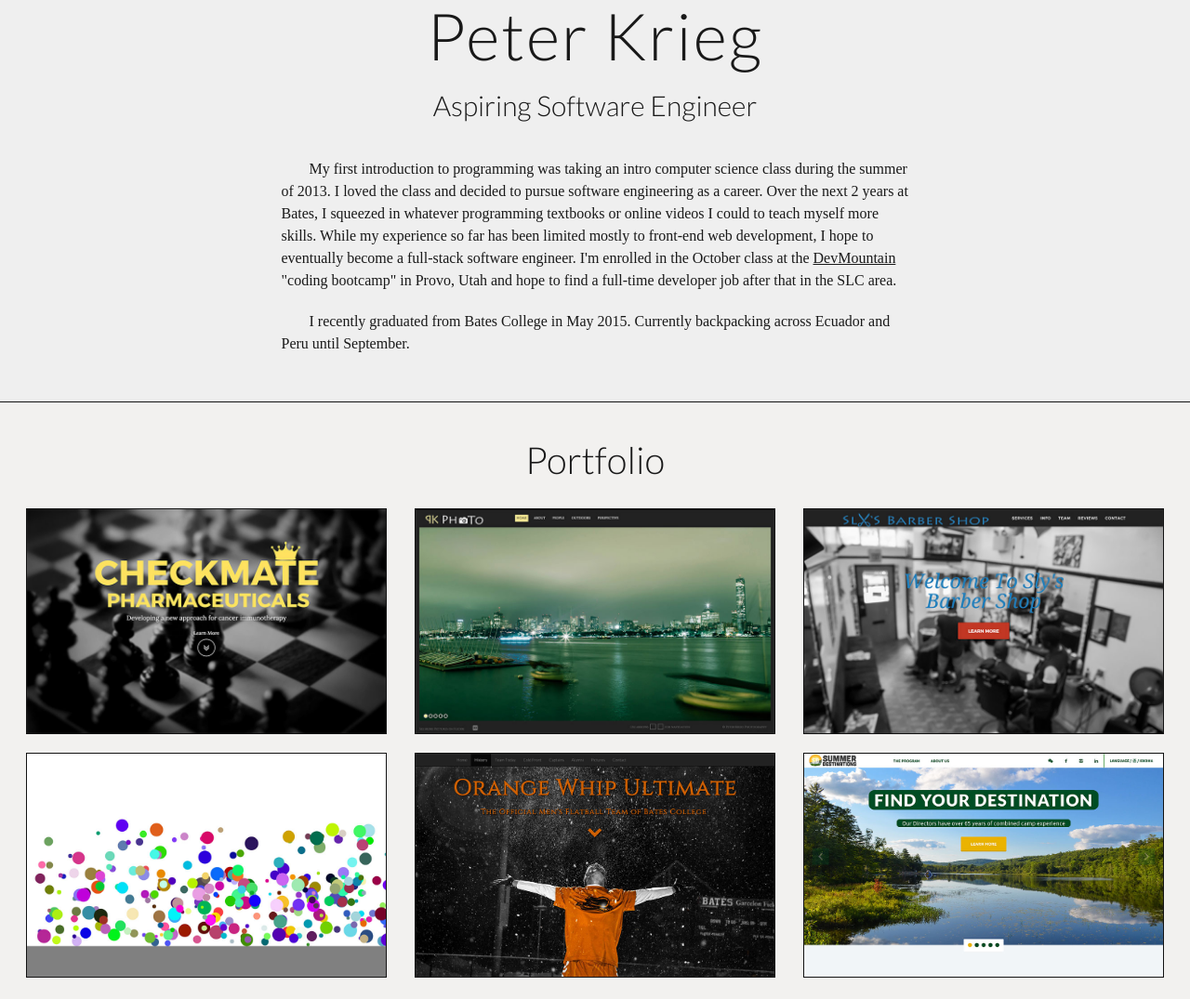
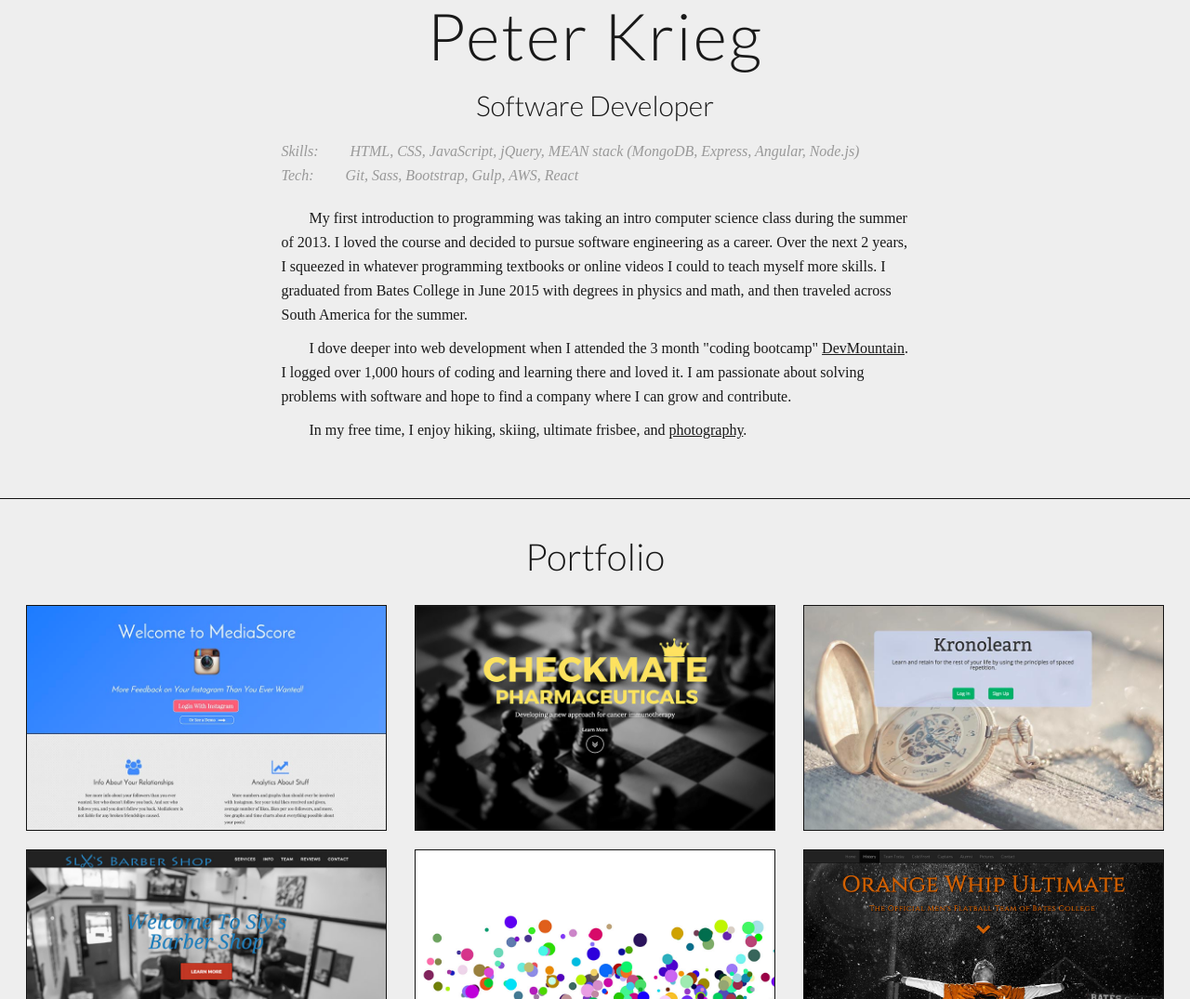
Before and after one commit to peterkrieg/mysite, a plain HTML site: page index.html in a window 1280 px wide. Shown: the top 1075 px of the page at 93% size. Drawn offline with nearby package versions, Linux system fonts and the light colour scheme; files that its build step writes are made by us from their sources; a web font is replaced by a local one.

Commit message:
added 2 dev mountain projects, took out sdabroad and photo site.  changed personal bio

```diff
--- a/css/main.scss
+++ b/css/main.scss
@@ -2,10 +2,10 @@
 
 
 
-@font-face { font-family: Mohave; src: url('../fonts/Mohave.otf'); }
-@font-face { font-family: adamcg; src: url('../fonts/adamcg.otf'); }
-@font-face { font-family: nevis; src: url('../fonts/nevis.ttf'); }
-@font-face { font-family: Anson; src: url('../fonts/anson-regular-webfont.ttf'); }
+// @font-face { font-family: Mohave; src: url('../fonts/Mohave.otf'); }
+// @font-face { font-family: adamcg; src: url('../fonts/adamcg.otf'); }
+// @font-face { font-family: nevis; src: url('../fonts/nevis.ttf'); }
+// @font-face { font-family: Anson; src: url('../fonts/anson-regular-webfont.ttf'); }
 
 
 
@@ -87,13 +87,6 @@ a{
 h1,h2,h3,h4,h5,h6{
 	text-align: center;
 	color: #191919;
-	// font-family: Anson, sans-serif;
-	// font-family: Motserrat, sans-serif;
-	// font-family: 'Playfair-Display',  serif;
-	// font-family: 'Mohave', sans-serif;
-	// font-family: 'adamcg', sans-serif;
-	// font-family: 'nevis', sans-serif;
-	// font-family: 'Open-Sans', sans-serif;
 	font-family: 'Lato', sans-serif;
 	font-weight: 300;
 
@@ -106,7 +99,7 @@ h1,h2,h3,h4,h5,h6{
 
 body{
 	color: #191919;
-	background: #EFEFEF;
+	background: #eee;
 	// font-family: 'Playfair-Display',  serif;
 	font-family: 'Quattrocento', serif;
 	font-size: 16px;
@@ -137,7 +130,7 @@ section.intro{
 		@include phone{
 			font-size: 30px;
 		}
-		margin-bottom: 40px;
+		margin-bottom: 20px;
 	}
 
 
@@ -147,19 +140,47 @@ section.intro{
 			color: black;
 		}
 	}
+
+	.weak-gray{
+		color: #999;
+		font-style: italic;
+	}
+
+	p.skills, p.tech{
+		text-indent: 0;
+	}
+	p.skills{
+		span{
+			position: relative;
+			left: 30px;
+		}
+	}
+
+	p.tech{
+		margin-bottom: 20px;
+		span{
+			position: relative;
+			left: 30px;
+		}
+	}
+
+
+
+
+
 	p{
 		margin: auto;
 		text-align: left;
 		text-indent: 30px;
 		text-align: left;
 		width: 100%;
-		@include tablet{
+		margin: auto;
+		line-height: 26px;
+		&.intro{
+			margin-bottom: 10px;
+		}
+		@include tablet {
 			width: 90%;
-		}
-		margin: auto;
-		line-height: 24px;
-		&:first-of-type{
-			margin-bottom: 20px;
 		}
 	}
 
@@ -182,7 +203,6 @@ section.portfolio{
 	margin: 50px 0;
 	padding: 20px 0;
 	border-top: 1px solid #121212;
-	background: #F2F1EF;
 	h2{
 		font-size: 40px;
 		margin-bottom: 30px;
@@ -204,7 +224,7 @@ section.portfolio{
 		margin: auto;
 		margin-bottom: 20px;
 		text-align: center;
-		background: darkblue;
+		background: #222;
 		overflow: hidden;
 
 		@include transition(.3s ease);
@@ -265,6 +285,17 @@ section.portfolio{
 		}
 	}
 
+
+	div.kronolearn{
+		background: url('../img/portfolio/kronolearn.jpg') no-repeat 40% 60%;
+		background-size: 100% 100%;
+	}
+
+
+	div.mediascore{
+		background: url('../img/portfolio/mediascore.jpg') no-repeat 40% 60%;
+		background-size: 100% 100%;
+	}
 
 
 	div.checkmate{
--- a/index.html
+++ b/index.html
@@ -5,7 +5,7 @@
 	<meta http-equiv="X-UA-Compatible" content="IE=edge">
 	<meta name="viewport" content="width=device-width, initial-scale=1">
 
-	<title>My Personal Portfolio Site</title>
+	<title>Peter Krieg | Software Developer | Salt Lake City, Utah</title>
 	<!-- JQUERY CDN -->
 	<script src="http://code.jquery.com/jquery-2.1.3.min.js"> </script>
 	<!-- Latest compiled and minified CSS -->
@@ -21,10 +21,10 @@
 	<link rel="stylesheet" href="css/main.css">
 	<!-- <link href='http://fonts.googleapis.com/css?family=Noto+Sans:400,700|Lato:400,700,900,100italic' rel='stylesheet' type='text/css'> -->
 	<link href='http://fonts.googleapis.com/css?family=Lato:100,300,400,700,900,100italic,900italic' rel='stylesheet' type='text/css'>
-	<link href='http://fonts.googleapis.com/css?family=Montserrat:400,700' rel='stylesheet' type='text/css'>
-	<link href='http://fonts.googleapis.com/css?family=Playfair+Display:400,700,400italic' rel='stylesheet' type='text/css'>
+<!-- 	<link href='http://fonts.googleapis.com/css?family=Montserrat:400,700' rel='stylesheet' type='text/css'>
+-->
+<!-- <link href='http://fonts.googleapis.com/css?family=Playfair+Display:400,700,400italic' rel='stylesheet' type='text/css'> -->
 <link href='http://fonts.googleapis.com/css?family=Oswald:400,700,300|Quattrocento:400,700' rel='stylesheet' type='text/css'>
-	<link href='http://fonts.googleapis.com/css?family=Open+Sans:300italic,400italic,600italic,700italic,800italic,400,300,600,700,800' rel='stylesheet' type='text/css'>
 </head>
 
 <body>
@@ -33,9 +33,16 @@
 			<div class="row">
 				<div class="col-md-8 col-md-offset-2">
 					<h1>Peter Krieg</h1>
-					<h2>Aspiring Software Engineer</h2>
-					<p class="intro">My first introduction to programming was taking an intro computer science class during the summer of 2013.  I loved the class  and decided to pursue software engineering as a career.  Over the next 2 years at Bates, I squeezed in whatever programming textbooks or online videos I could to teach myself more skills.  While my experience so far has been limited mostly to front-end web development, I hope to eventually become a full-stack software engineer.  I'm enrolled in the October class at the <a href="https://devmounta.in/">DevMountain</a> "coding bootcamp" in Provo, Utah and hope to find a full-time developer job after that in the SLC area.</p>
-					<p>I recently graduated from Bates College in May 2015.  Currently backpacking across Ecuador and Peru until September.</p>
+					<h2>Software Developer</h2>
+
+					<p class="weak-gray skills">Skills: <span>HTML, CSS, JavaScript, jQuery, MEAN stack (MongoDB, Express, Angular, Node.js)</span> </p>
+					<p class="weak-gray tech">Tech: <span>Git, Sass, Bootstrap, Gulp, AWS, React</span></p>
+
+					<p class="intro">My first introduction to programming was taking an intro computer science class during the summer of 2013.  I loved the course  and decided to pursue software engineering as a career.  Over the next 2 years, I squeezed in whatever programming textbooks or online videos I could to teach myself more skills.  I graduated from Bates College in June 2015 with degrees in physics and math, and then traveled across South America for the summer.   </p>
+
+					<p class="intro"> I dove deeper into web development when I attended the 3 month "coding bootcamp" <a href="https://devmounta.in/" target="_blank">DevMountain</a>.  I logged over 1,000 hours of coding and learning there and loved it.  I am passionate about solving problems with software and hope to find a company where I can grow and contribute.     </p>
+
+					<p class="intro">In my free time, I enjoy hiking, skiing, ultimate frisbee, and <a href="http://peterkrieg.com/photo" target="_blank">photography</a>.</p>
 				</div>
 			</div>
 		</div>
@@ -50,6 +57,21 @@
 				</div>
 			</div>
 			<div class="row">
+
+				<div class="col-lg-4 col-md-6">
+					<div class="portfoliobox mediascore">
+						<a href="#" class="portfolio-modal" data-toggle="modal" data-target="#mediascore-modal">
+							<div class="transparent-box">
+							</div>
+							<div class="circle-plus">
+								<p class="portfolio-learn-more">See Project </p>
+								<p class="plus">+</p>
+							</div>
+						</a>
+					</div>
+				</div>
+
+
 				<div class="col-lg-4 col-md-6">
 					<div class="portfoliobox checkmate">
 						<a href="#" class="portfolio-modal" data-toggle="modal" data-target="#checkmate-modal">
@@ -62,7 +84,23 @@
 						</a>
 					</div>
 				</div>
+
 				<div class="col-lg-4 col-md-6">
+					<div class="portfoliobox kronolearn">
+						<a href="#" class="portfolio-modal" data-toggle="modal" data-target="#kronolearn-modal">
+							<div class="transparent-box">
+							</div>
+							<div class="circle-plus">
+								<p class="portfolio-learn-more">See Project </p>
+								<p class="plus">+</p>
+							</div>
+						</a>
+					</div>
+				</div>
+
+
+
+<!-- 				<div class="col-lg-4 col-md-6">
 					<div class="portfoliobox photo">
 						<a href="#" class="portfolio-modal" data-toggle="modal" data-target="#photo-modal">
 							<div class="transparent-box">
@@ -74,6 +112,8 @@
 						</a>
 					</div>
 				</div>
+			-->
+
 			<div class="col-lg-4 col-md-6">
 				<div class="portfoliobox sly">
 					<a href="#" class="portfolio-modal" data-toggle="modal" data-target="#sly-modal">
@@ -110,7 +150,7 @@
 					</a>
 				</div>
 			</div>
-				<div class="col-lg-4 col-md-6">
+				<!-- <div class="col-lg-4 col-md-6">
 					<div class="portfoliobox sdabroad">
 						<a href="#" class="portfolio-modal" data-toggle="modal" data-target="#sdabroad-modal">
 							<div class="transparent-box">
@@ -121,10 +161,32 @@
 							</div>
 						</a>
 					</div>
+				</div> -->
+			</div>
+
+			<!-- _____________________Modals That display more content__________________ -->
+
+			<div class="modal fade" id="mediascore-modal" tabindex="-1" role="dialog" aria-labelledby="myModalLabel" aria-hidden="true">
+				<div class="modal-dialog">
+					<div class="modal-content">
+						<div class="modal-header">
+							<button type="button" class="close" data-dismiss="modal" aria-label="Close"><span aria-hidden="true">&times;</span></button>
+							<h4 class="modal-title" >MediaScore&mdash;Instagram Analytics</h4>
+						</div>
+						<div class="modal-body">
+							<p>I created this web app recently over the course of a month.  It is an Instagram analytics tool that grades a user's content.  The site connects to the Instagram API and is built on the MEAN stack.  Technologies include: Instagram/Facebook/Twitter/Google maps API, bootstrap, sass, gulp, Highcharts.</p>
+							<p>I had a lot of fun with this project, and went pretty deep into it.  Some of the most challenging parts were dealing with the massive amount of data from large Instagram accounts (up to 100+ MB of JSON in some cases).  I had to bundle this data into a manageable size and use only the bare minimum necessary for the app to function.  Another challenge was dealing with the conflicting DOM manipulation of Angular vs. highcharts.</p>
+						</div>
+						<div class="modal-footer">
+							<button type="button" class="btn btn-default" data-dismiss="modal">Close</button>
+							<a href="http://mediascore.rocks" target="_blank"><button type="button" class="btn btn-primary">Visit Site</button></a>
+						</div>
+					</div>
 				</div>
 			</div>
 
-			<!-- _____________________Modals That display more content__________________ -->
+
+
 
 			<div class="modal fade" id="checkmate-modal" tabindex="-1" role="dialog" aria-labelledby="myModalLabel" aria-hidden="true">
 				<div class="modal-dialog">
@@ -134,7 +196,7 @@
 							<h4 class="modal-title" >Checkmate Pharmacueticals</h4>
 						</div>
 						<div class="modal-body">
-							<p>My Dad's biotech startup needed a basic landing page site which I had the opportunity to create.  Later, in the Spring of 2015, he decided to upgrade the site to have much more information.  I worked on this from May-July 2015.  It is the most recent website I have created, and the most accurate representation of my current skills.</p>
+							<p>My Dad's biotech startup needed a basic landing page site which I had the opportunity to create.  Later, in the Spring of 2015, he decided to upgrade the site to have much more information.  I worked on this from May-July 2015.  This website only deals with front end web development, but I spent a lot of time ensuring the site to look good on all devices, browsers, and screen sizes.</p>
 							<p>I created the website using the sass compoments and JS of Bootstrap 3.  The initial logo was created by a graphic artist, but I was responsible for editing this logo later and tweaking the fonts and colors.  I was responsible for the entire color scheme and look of the site.</p>
 						</div>
 						<div class="modal-footer">
@@ -145,7 +207,26 @@
 				</div>
 			</div>
 
-			<div class="modal fade" id="photo-modal" tabindex="-1" role="dialog" aria-labelledby="myModalLabel" aria-hidden="true">
+			<div class="modal fade" id="kronolearn-modal" tabindex="-1" role="dialog" aria-labelledby="myModalLabel" aria-hidden="true">
+				<div class="modal-dialog">
+					<div class="modal-content">
+						<div class="modal-header">
+							<button type="button" class="close" data-dismiss="modal" aria-label="Close"><span aria-hidden="true">&times;</span></button>
+							<h4 class="modal-title" >Kronolearn</h4>
+						</div>
+						<div class="modal-body">
+							<p>Kronolearn is a spaced repetition learning software that makes quiz-taking smarter.  Users can create courses, and review questions based on the principles of spaced repetition.  This was a group project for Dev Mountain, and built on top of the MEAN stack.  Technologies include: bootstrap, gulp, sass, and AWS.</p>
+							<p>This project was a good challenge for getting better at git workflow with teams.  Our group had nearly 500 commits, 40 branches, and 100 pull requests, and had to navigate the workflow efficiently.</p>
+						</div>
+						<div class="modal-footer">
+							<button type="button" class="btn btn-default" data-dismiss="modal">Close</button>
+							<a href="http://kronolearn.com" target="_blank"><button type="button" class="btn btn-primary">Visit Site</button></a>
+						</div>
+					</div>
+				</div>
+			</div>
+
+<!-- 			<div class="modal fade" id="photo-modal" tabindex="-1" role="dialog" aria-labelledby="myModalLabel" aria-hidden="true">
 				<div class="modal-dialog">
 					<div class="modal-content">
 						<div class="modal-header">
@@ -163,7 +244,7 @@
 					</div>
 				</div>
 			</div>
-
+		-->
 		<div class="modal fade" id="sly-modal" tabindex="-1" role="dialog" aria-labelledby="myModalLabel" aria-hidden="true">
 			<div class="modal-dialog">
 				<div class="modal-content">
@@ -221,7 +302,7 @@
 			</div>
 		</div>
 
-			<div class="modal fade" id="sdabroad-modal" tabindex="-1" role="dialog" aria-labelledby="myModalLabel" aria-hidden="true">
+			<!-- <div class="modal fade" id="sdabroad-modal" tabindex="-1" role="dialog" aria-labelledby="myModalLabel" aria-hidden="true">
 				<div class="modal-dialog">
 					<div class="modal-content">
 						<div class="modal-header">
@@ -238,7 +319,7 @@
 						</div>
 					</div>
 				</div>
-			</div>
+			</div> -->
 
 
 		</div>
```
Also changed, not shown: img/portfolio/kronolearn.jpg (added), img/portfolio/mediascore.jpg (added), img/portfolio/mediascore.png (added). Lines whose indentation alone changed are shown as unchanged.
